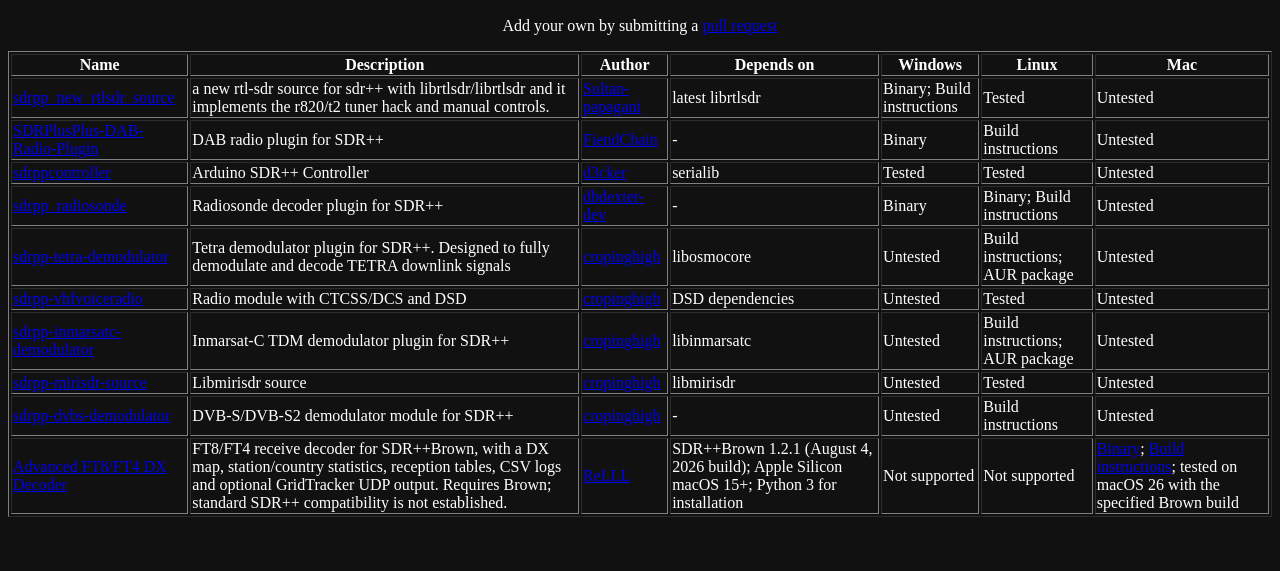
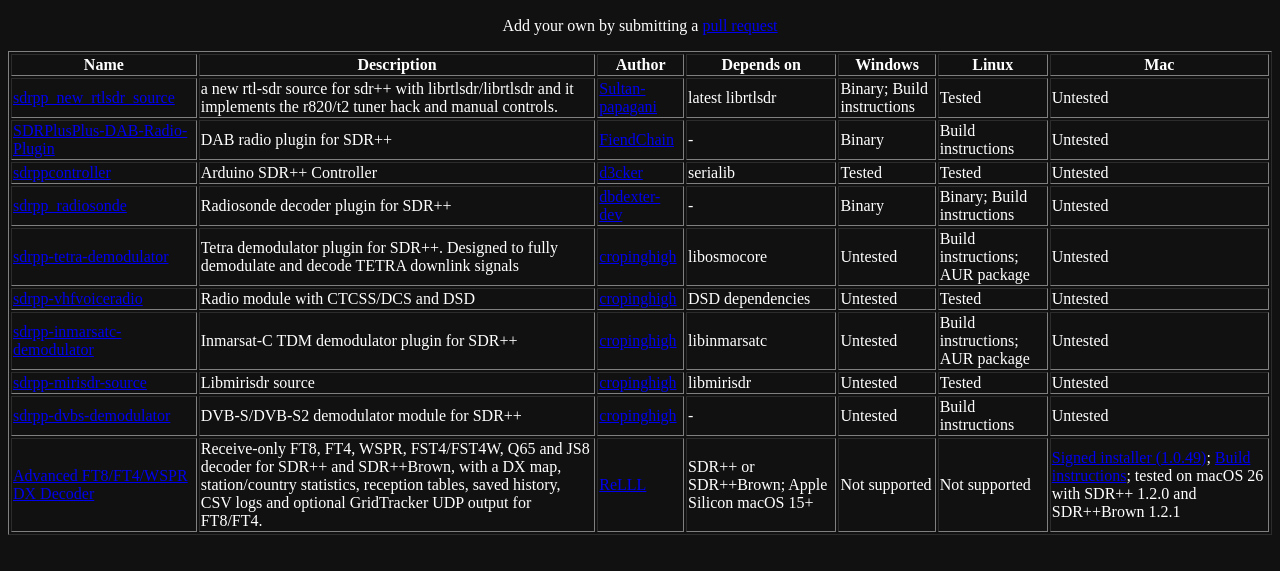
Before and after one commit to cropinghigh/sdrpp-moduledb, a plain HTML site: page index.html in a window 1280 px wide. Shown: the part 137-708 px from the top of the page. Drawn offline with Linux system fonts and the light colour scheme.

Commit message:
docs: update DX decoder listing for both hosts and new modes

```diff
--- a/index.html
+++ b/index.html
@@ -100,13 +100,13 @@
                 <td>Untested</td>
             </tr>
             <tr>
-                <td><a href="https://github.com/ReLLL/advanced-ft8-ft4-dx-decoder">Advanced FT8/FT4 DX Decoder</a></td>
-                <td>FT8/FT4 receive decoder for SDR++Brown, with a DX map, station/country statistics, reception tables, CSV logs and optional GridTracker UDP output. Requires Brown; standard SDR++ compatibility is not established.</td>
+                <td><a href="https://github.com/ReLLL/advanced-ft8-ft4-dx-decoder">Advanced FT8/FT4/WSPR DX Decoder</a></td>
+                <td>Receive-only FT8, FT4, WSPR, FST4/FST4W, Q65 and JS8 decoder for SDR++ and SDR++Brown, with a DX map, station/country statistics, reception tables, saved history, CSV logs and optional GridTracker UDP output for FT8/FT4.</td>
                 <td><a href="https://github.com/ReLLL">ReLLL</a></td>
-                <td>SDR++Brown 1.2.1 (August 4, 2026 build); Apple Silicon macOS 15+; Python 3 for installation</td>
+                <td>SDR++ or SDR++Brown; Apple Silicon macOS 15+</td>
                 <td>Not supported</td>
                 <td>Not supported</td>
-                <td><a href="https://github.com/ReLLL/advanced-ft8-ft4-dx-decoder/releases/latest">Binary</a>; <a href="https://github.com/ReLLL/advanced-ft8-ft4-dx-decoder/blob/main/docs/RELEASING.md">Build instructions</a>; tested on macOS 26 with the specified Brown build</td>
+                <td><a href="https://github.com/ReLLL/advanced-ft8-ft4-dx-decoder/releases/tag/v1.0.49">Signed installer (1.0.49)</a>; <a href="https://github.com/ReLLL/advanced-ft8-ft4-dx-decoder/blob/main/docs/RELEASING.md">Build instructions</a>; tested on macOS 26 with SDR++ 1.2.0 and SDR++Brown 1.2.1</td>
             </tr>
         </table>
     </center>
```
